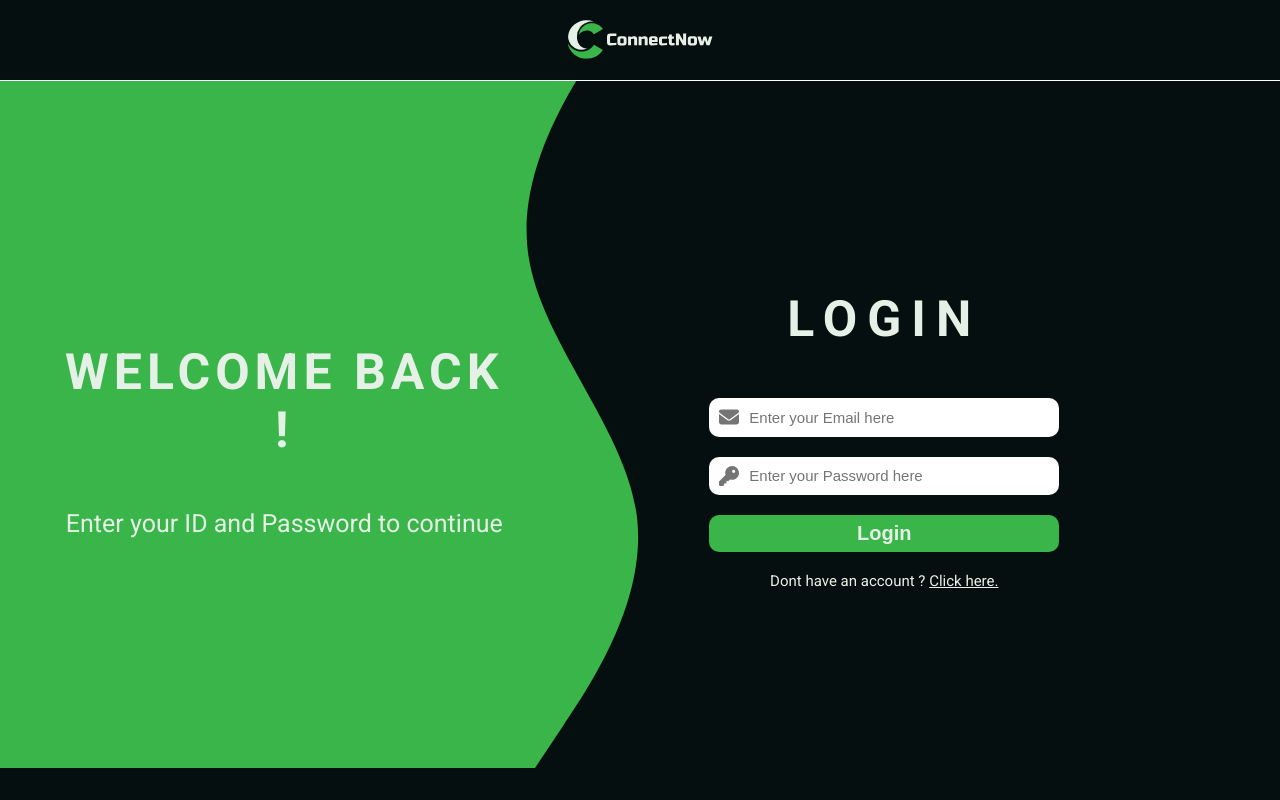
After one commit to Raazkatwal/ConnectNow, a PHP site: page /login.php in a window 1280 px wide. The commit adds this page. Run offline with PHP 8.4, Linux system fonts and the light colour scheme; some libraries are stand-ins or nearby versions.

Commit message:
created login page

```diff
--- a/index.php
+++ b/index.php
@@ -3,11 +3,11 @@
 <head>
     <?php include 'links.php' ?>
     <title>ConnectNow</title>
+    <link rel="stylesheet" href="index.css">
 </head>
 <body>
     <?php include 'nav.php' ?>
-    <main>
-        <div class="main-content">
+    <main class="main-content">
         <div class="slogan-section">
             <h1 class="slogan">Bringing You Closer, One Call at a Time</h1>
             <button class="main-btn"><a href="login.php" class="main-btn">Get started <i class="fa-solid fa-chevron-right"></i></a></button>
@@ -16,7 +16,6 @@
             <div class="blob"></div>
             <i class="fa-solid fa-video"></i>
         </div>
-        </div>
     </main>
 </body>
 </html>
--- /dev/null
+++ b/login.css
@@ -0,0 +1,74 @@
+.main-content{
+    background-image: url(img/loginBg.svg);
+    background-position: -10rem 0;
+    background-repeat: no-repeat;
+    font-family: "Roboto", sans-serif;
+    font-weight: 400;
+    font-style: normal;
+}
+.message-section{
+    color: var(--text-color);
+    text-align: center;
+}
+.message-section h1{
+    font-size: 5rem;
+    margin-bottom: 5rem;
+    letter-spacing: .5rem;
+    text-transform: uppercase;
+}
+.message-section p{
+    font-size: 2.5rem;
+}
+form{
+    display: flex;
+    flex-direction: column;
+    align-items: center;
+    gap: 2rem;
+    width: 70rem;
+    height: 30rem;
+}
+form h1{
+    font-size: 5rem;
+    letter-spacing: 1rem;
+    color: var(--text-color);
+    margin-bottom: 3rem;
+    text-transform: uppercase;
+}
+input[type=email], input[type=password]{
+    width: 30rem;
+    height: 2rem;
+    font-size: 1.5rem;
+    padding: 1rem 1rem 1rem 4rem;
+    border-radius: 1rem;
+    border: none;
+}
+input[type=email]{
+    background-image: url(img/envelope-solid.svg);
+    background-repeat: no-repeat;
+    background-position: 3% 50%;
+    background-size: 2rem;
+}
+input[type=password]{
+    background-image: url(img/key-solid.svg);
+    background-repeat: no-repeat;
+    background-position: 3% 50%;
+    background-size: 2rem;
+}
+input[type=submit]{
+    width: 35rem;
+    height: 4rem;
+    font-size: 2rem;
+    font-weight: 600;
+    background-color: var(--accent-color);
+    color: var(--text-color);
+    border: none;
+    cursor: pointer;
+    border-radius: 1rem;
+}
+input:focus{
+    outline: medium solid var(--accent-color);
+}
+.linktext, .linktext a{
+    font-size: 1.5rem;
+    color: var(--text-color);
+}
--- /dev/null
+++ b/login.php
@@ -0,0 +1,24 @@
+<!DOCTYPE html>
+<html lang="en">
+<head>
+    <?php include 'links.php' ?>
+    <link rel="stylesheet" href="login.css">
+    <title>Login | ConnectNow</title>
+</head>
+<body>
+    <?php include 'nav.php' ?>
+    <main class="main-content">
+        <div class="message-section">
+            <h1>Welcome back !</h1>
+            <p>Enter your ID and Password to continue</p>
+        </div>
+        <form action="">
+            <h1>Login</h1>
+            <input type="email" name="" id="" placeholder="Enter your Email here">
+            <input type="password" name="" id="" placeholder="Enter your Password here">
+            <input type="submit" value="Login">
+            <p class="linktext">Dont have an account ? <a href="">Click here.</a></p>
+        </form>
+    </main>
+</body>
+</html>
--- a/style.css
+++ b/style.css
@@ -1,4 +1,4 @@
-@import url('https://fonts.googleapis.com/css2?family=Russo+One&display=swap');
+@import url('https://fonts.googleapis.com/css2?family=Russo+One&family=Roboto:ital,wght@0,100;0,300;0,400;0,500;0,700;0,900;1,100;1,300;1,400;1,500;1,700;1,900&display=swap');
 *{
     padding: 0;
     margin: 0;
@@ -6,7 +6,7 @@
 }
 :root{
     --text-color: #E5F1E7;
-    --background-color: #050905;
+    --background-color: #050F0F;
     --primary-color: #A8D0AC;
     --secondary-color: #3E7368;
     --accent-color: #39B54A;
```
Also changed, not shown: other parts of style.css (+0 -51 lines), index.css (added, +51 -0 lines), img/envelope-solid.svg (added), img/key-solid.svg (added), img/loginBg.svg (added). Lines whose indentation alone changed are shown as unchanged.
